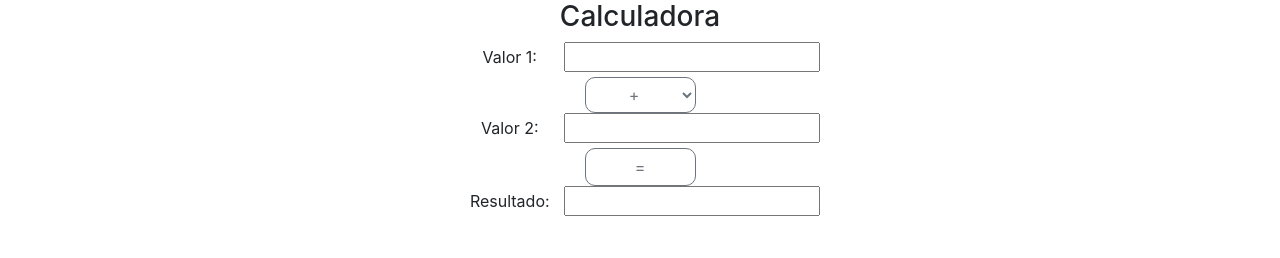
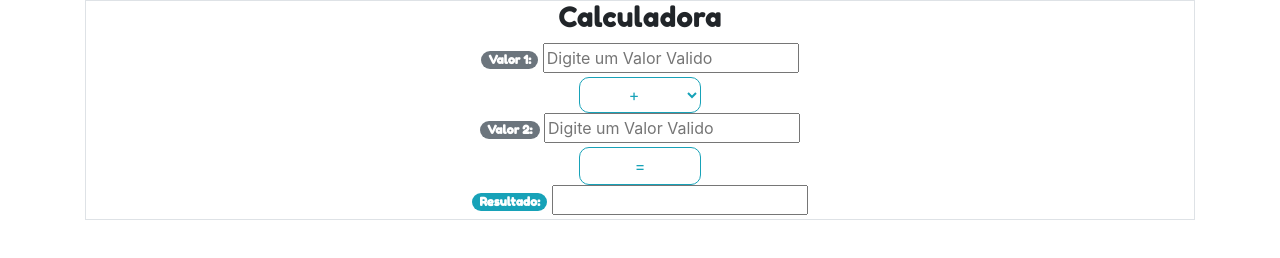
Before and after one commit to GuilhermeCesar029/calculadora, a plain HTML site: page index.html in a window 1280 px wide. Drawn offline with nearby package versions, Linux system fonts and the light colour scheme.

Commit message:
update layout

```diff
--- a/index.html
+++ b/index.html
@@ -4,37 +4,31 @@
         <meta charset="UTF-8">
         <title>Calculadora</title>
         <link rel="stylesheet" href="https://stackpath.bootstrapcdn.com/bootstrap/4.5.1/css/bootstrap.min.css" integrity="sha384-VCmXjywReHh4PwowAiWNagnWcLhlEJLA5buUprzK8rxFgeH0kww/aWY76TfkUoSX" crossorigin="anonymous">
-
+        <link rel="stylesheet" href="style.css">
+        <link href="https://fonts.googleapis.com/css2?family=Fredoka+One&display=swap" rel="stylesheet">
     </head>
     <body>
-        <style>
-            .button {
-                width: 10%;
-                border-radius: 10px;
-            }
-            .label {
-                width: 9%;
-            }
-        </style>
         <div class="container text-center">
+            <div class="border ">
                 <div class="title">
-                <h3 class="text-center">Calculadora</h3>
+                    <h3 id="title" class="text-center">Calculadora</h3>
                 </div>
-            <label class="label">Valor 1:</label>
-            <input  type="text" name="valor1" id="valor1"><br>
+                <label class="badge badge-pill badge-secondary">Valor 1:</label>
+                <input class=""  type="text" name="valor1" id="valor1" placeholder="Digite um Valor Valido"><br>
 
-            <select class="btn btn-outline-secondary button" name="sinal" id="sinal">
+                <select class="btn btn-outline-info button" name="sinal" id="sinal">
                     <option value="+">+</option>
                     <option value="-">-</option>
                     <option value="*">x</option>
                     <option value="/">÷</option>
                 </select><br>
-            <label class="label">Valor 2:</label>
-            <input  type="text" name="valor2" id="valor2"><br>
+                <label class="badge badge-pill badge-secondary">Valor 2:</label>
+                <input class=""  type="text" name="valor2" id="valor2" placeholder="Digite um Valor Valido"><br>
 
-            <input class="btn btn-outline-secondary button" type="button" value="=" onclick="calcular()"><br>
-            <label class="label">Resultado:</label>
-            <input type="text" name="result" id="result">
+                <input id="sinal" class="btn btn-outline-info button" type="button" value="=" onclick="calcular()"><br>
+                <label class="badge badge-pill badge-info">Resultado:</label>
+                <input class="" type="text" name="result" id="result">
+            </div>
         </div>
         <script type="text/javascript" src="calculadora.js"></script>
     </body>
--- /dev/null
+++ b/style.css
@@ -0,0 +1,17 @@
+
+.label {
+    width: 10%;
+}
+.button {
+    width: 11%;
+    border-radius: 10px;
+}
+
+h3#title {
+
+    font-family: 'Fredoka One', cursive;
+}
+
+label {
+    font-family: 'Fredoka One', cursive;
+}
```
Lines whose indentation alone changed are shown as unchanged.
